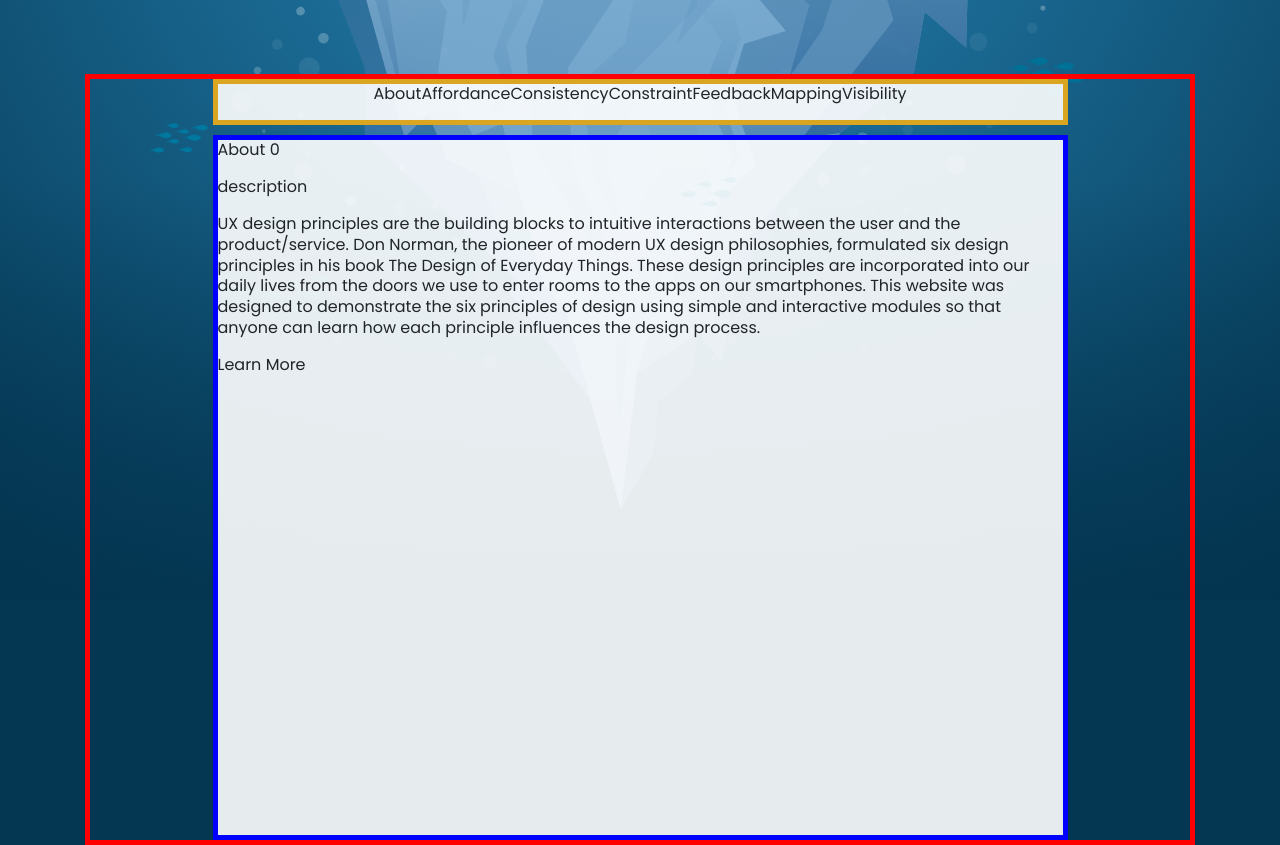
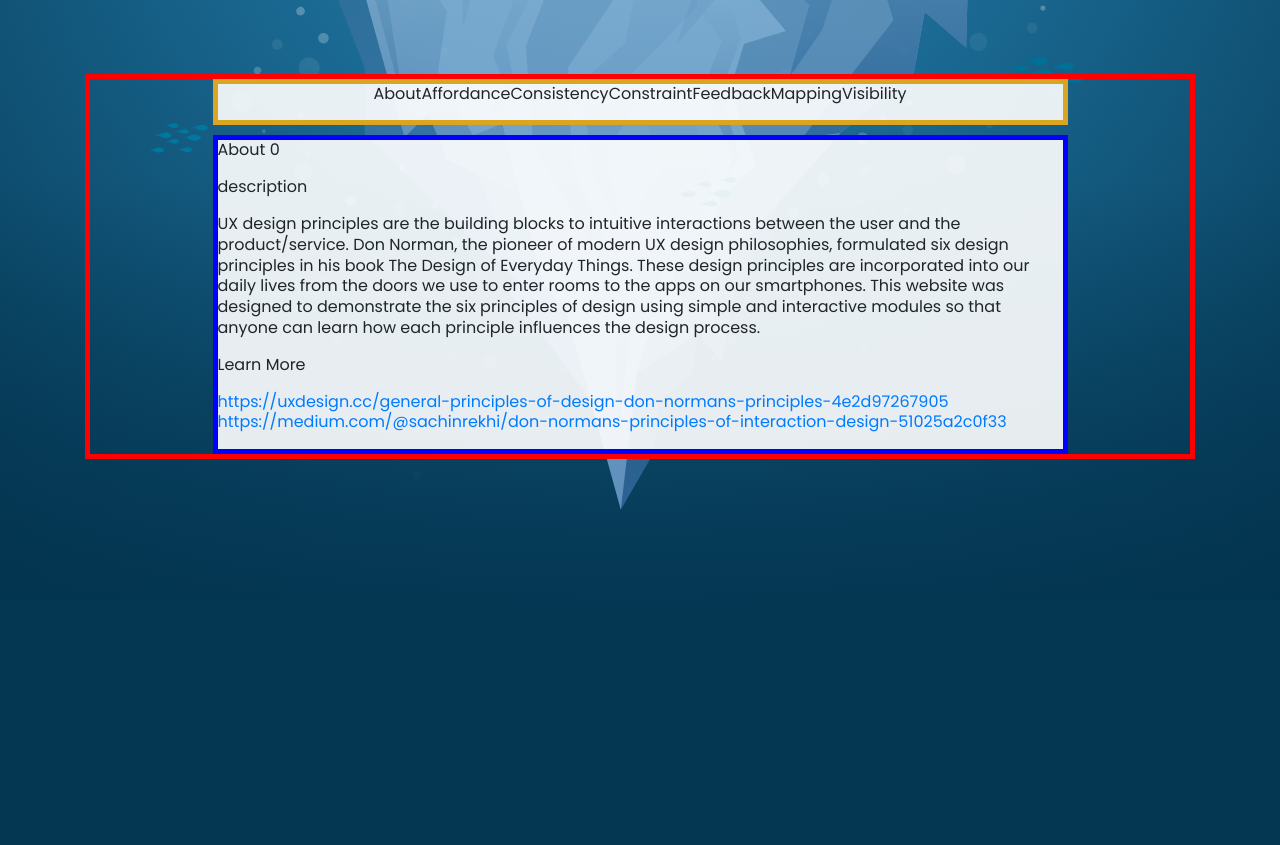
Before and after one commit to Jasonx235/UX-Design-Pricinples, a React (Create React App) app: page / in a window 1280 px wide. Shown: the part 680-1525 px from the top of the page. After the commit the page ends 1280 px from the top, so only its background shows below. Built offline with nearby package versions, Linux system fonts and the light colour scheme.

Commit message:
Adjusted styling

```diff
--- a/src/CSS/style.css
+++ b/src/CSS/style.css
@@ -79,11 +79,9 @@
 .information-container {
   border: 5px solid blue;
   background-color: rgba(255, 255, 255, 90%);
-
+overflow-wrap: break-word;
   width: 100%;
-  height: 100vh;
   max-width: 855px;
-  max-height: 705px;
 }
 
 .module-container {
```
Also changed, not shown: src/components/Information.jsx (+7 -6 lines).
